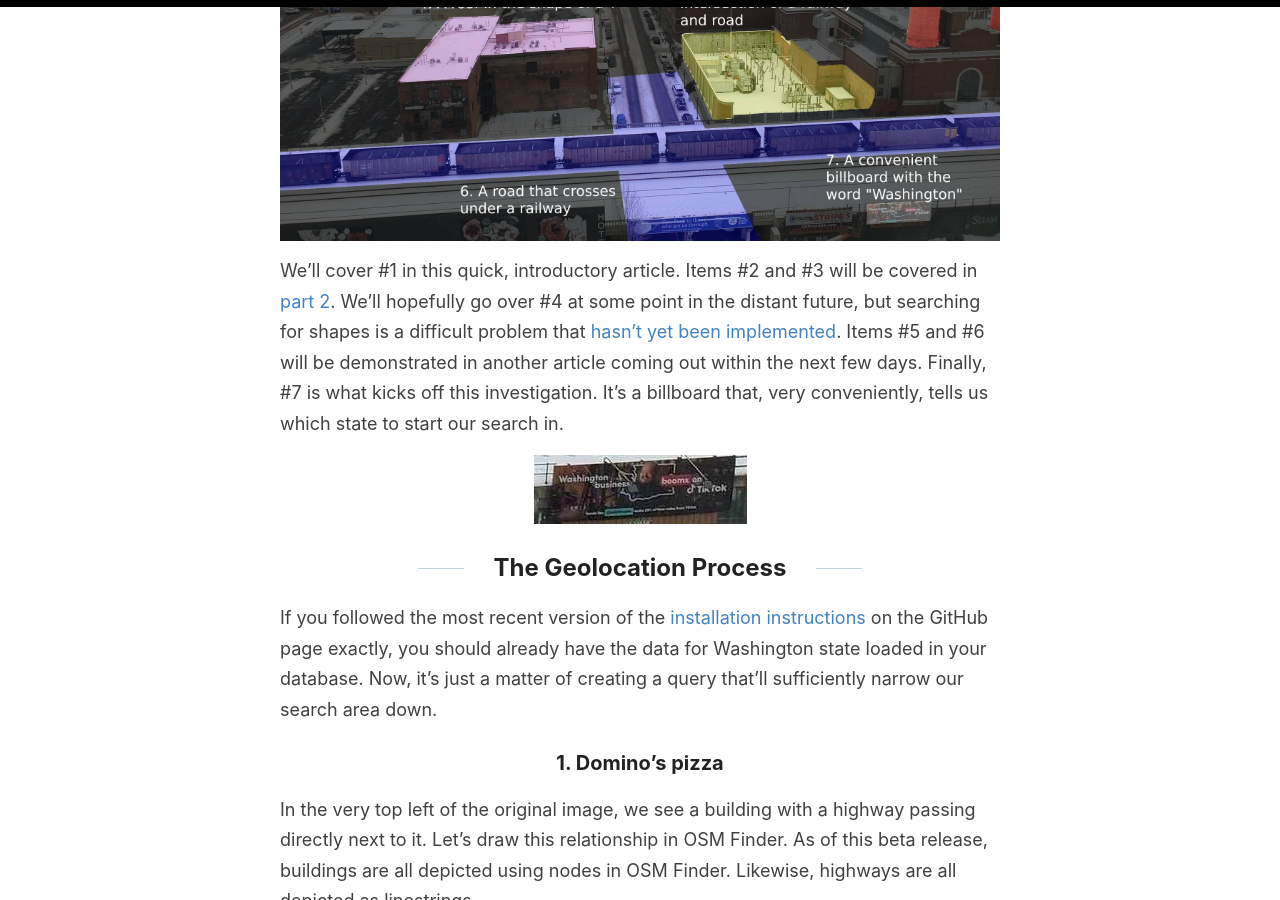
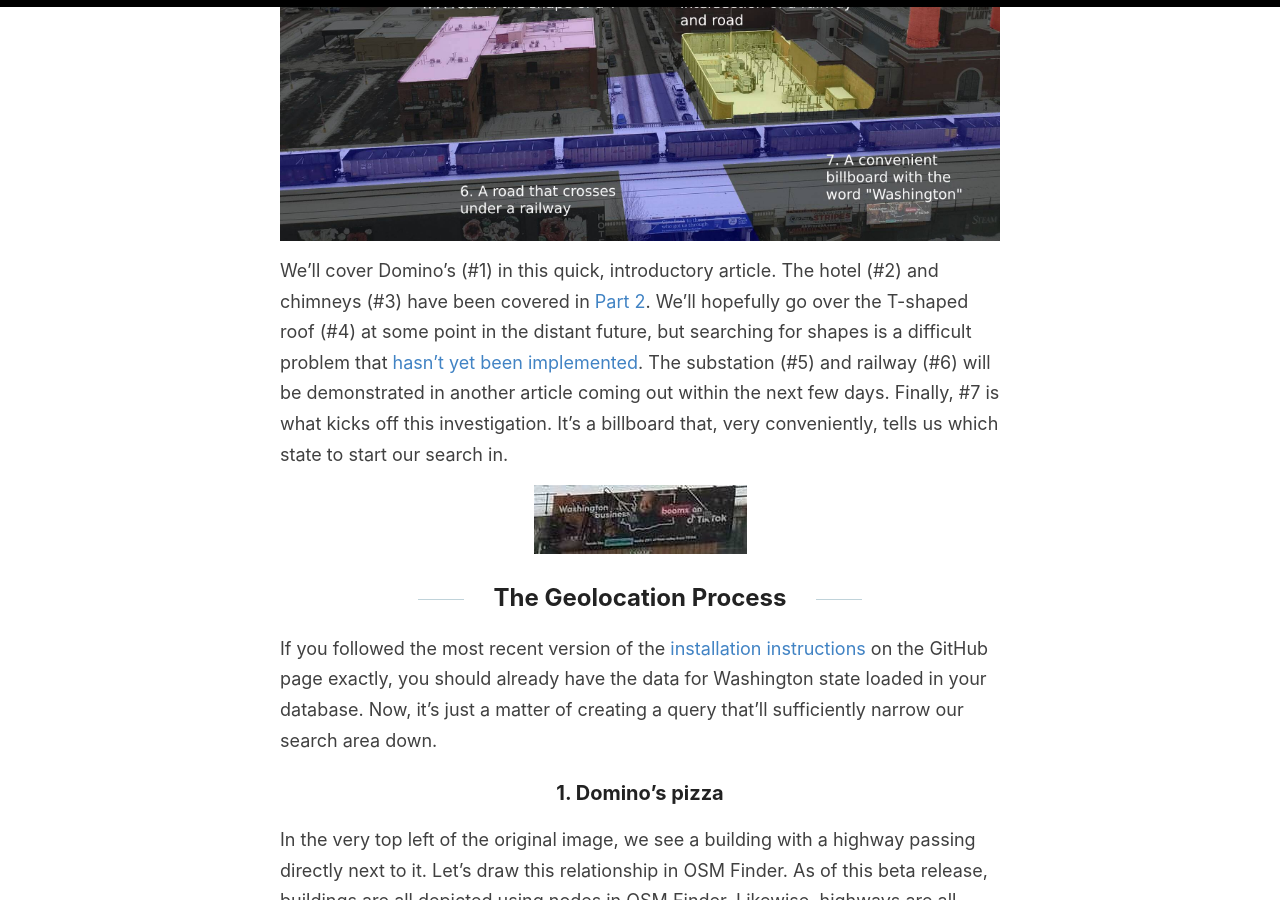
Before and after one commit to Xetnus/blog, a Jekyll site: the page built from _posts/2022-01-27-locating-spokane-part-1.md, in a window 1280 px wide and 900 px high, scrolled down 1463 px. Built offline with Jekyll 4.4.1, drawn with Linux system fonts in a browser that asks for light colours; some of the changed text lies outside the part shown.

Commit message:
Grammar and formatting fixes

```diff
--- a/_posts/2022-01-27-locating-spokane-part-1.md
+++ b/_posts/2022-01-27-locating-spokane-part-1.md
@@ -14,7 +14,7 @@ There are several specific items of interest that we'll be covering in this and
 
 ![](/blog/images/2022-01-27-highlighted.jpg)
 
-We'll cover #1 in this quick, introductory article. Items #2 and #3 will be covered in [part 2](https://xetnus.github.io/blog/locating-spokane-part-2/). We'll hopefully go over #4 at some point in the distant future, but searching for shapes is a difficult problem that [hasn't yet been implemented](https://xetnus.github.io/blog/introducing-osm-finder-beta/#future-work). Items #5 and #6 will be demonstrated in another article coming out within the next few days. Finally, #7 is what kicks off this investigation. It's a billboard that, very conveniently, tells us which state to start our search in.
+We'll cover Domino's (#1) in this quick, introductory article. The hotel (#2) and chimneys (#3) have been covered in [Part 2](https://xetnus.github.io/blog/locating-spokane-part-2/). We'll hopefully go over the T-shaped roof (#4) at some point in the distant future, but searching for shapes is a difficult problem that [hasn't yet been implemented](https://xetnus.github.io/blog/introducing-osm-finder-beta/#future-work). The substation (#5) and railway (#6) will be demonstrated in another article coming out within the next few days. Finally, #7 is what kicks off this investigation. It's a billboard that, very conveniently, tells us which state to start our search in.
 
 ![](/blog/images/2022-01-27-billboard.jpg)
 
@@ -74,4 +74,4 @@ This article served as an introduction to using OSM Finder. In future articles,
 
 If you have any feedback to share, please feel free to send me a note using the email link in the footer below.
 
-If you're ready for part 2, it's out now: [Locating Spokane Part 2](https://xetnus.github.io/blog/locating-spokane-part-2/)
+If you're ready for Part 2, it's out now: [Locating Spokane Part 2](https://xetnus.github.io/blog/locating-spokane-part-2/)
```
